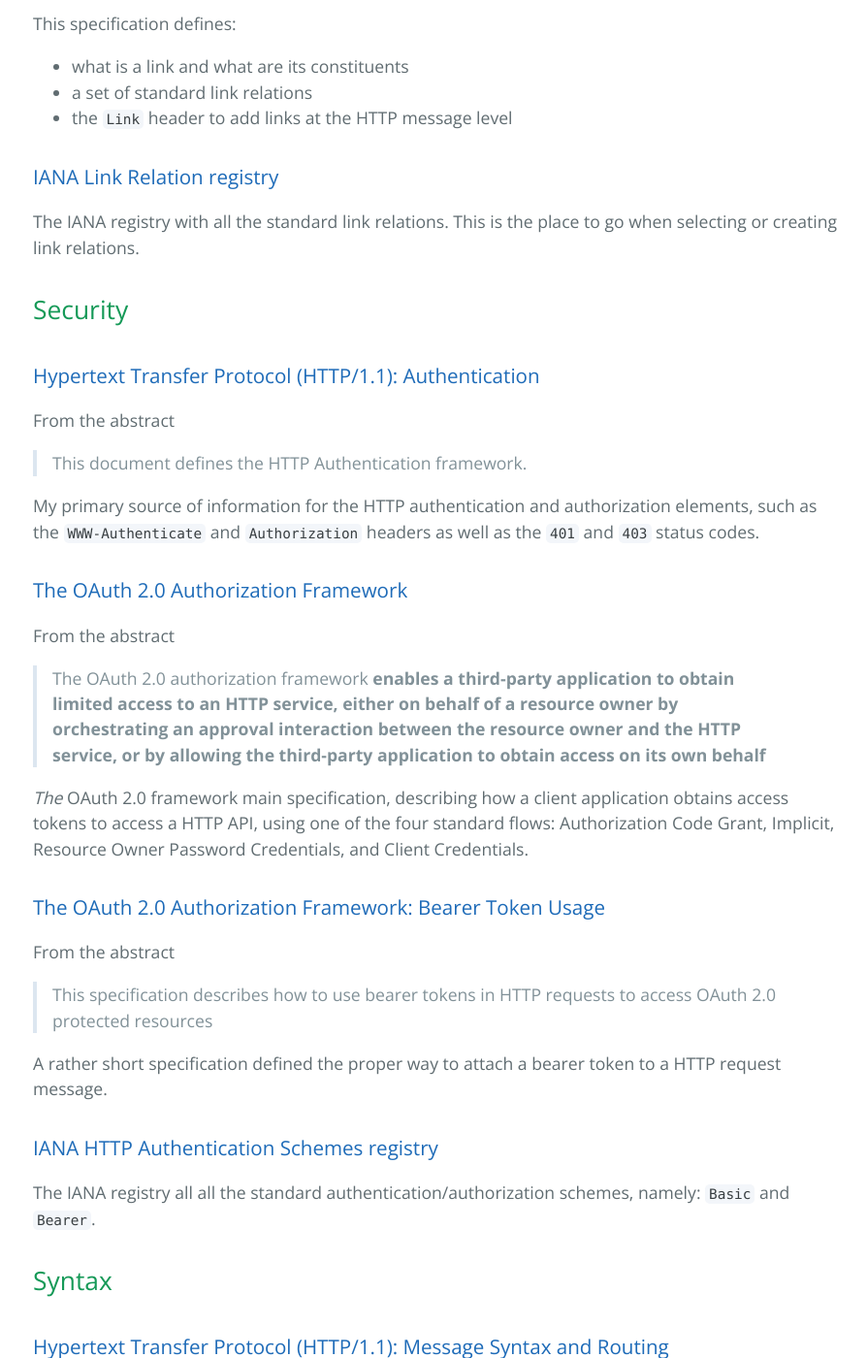
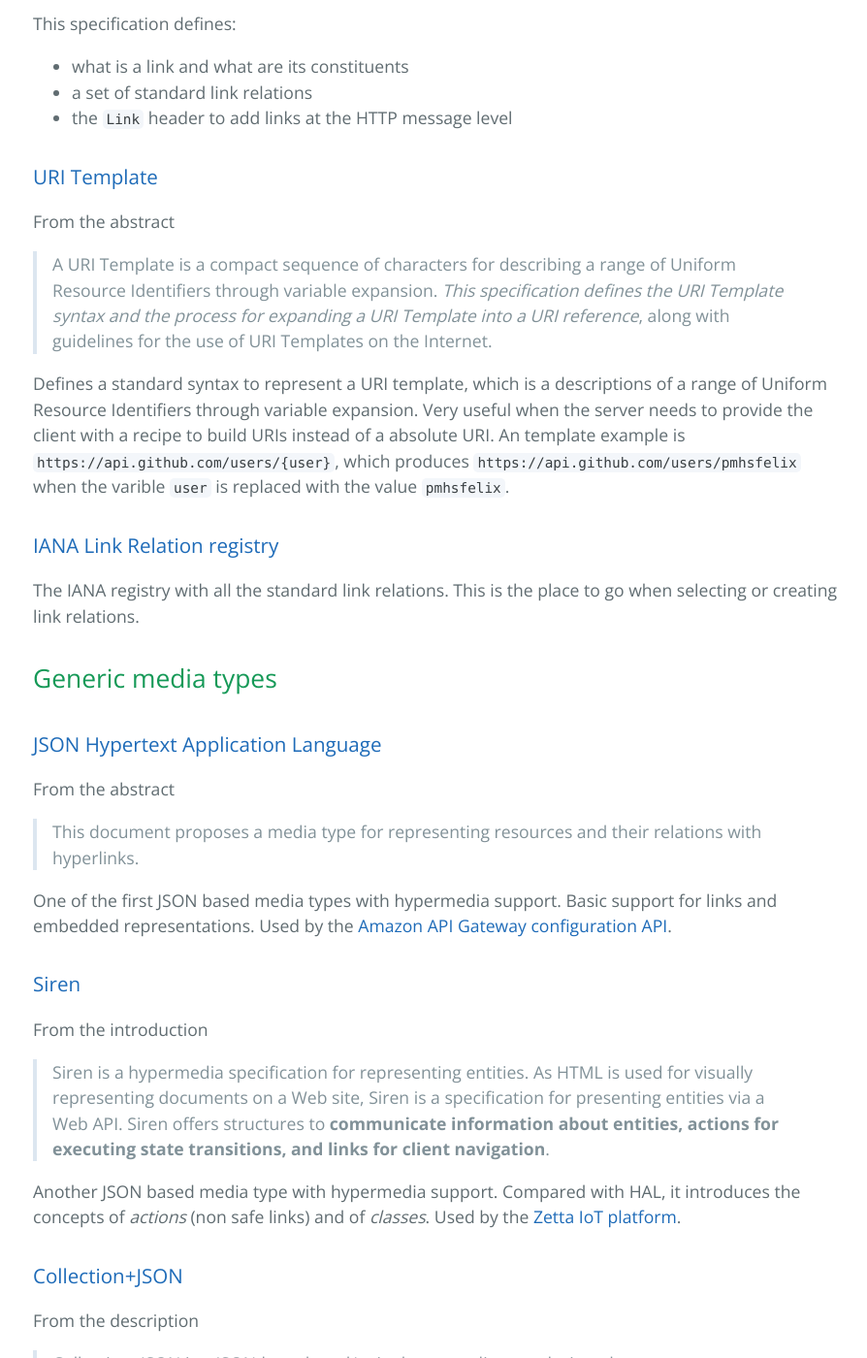
Before and after one commit to pmhsfelix/http-api-specs, a Jekyll site: the page built from index.md, in a window 1280 px wide and 1400 px high, scrolled down 1203 px. Shown: the whole window at 97% size, without its empty margins (190-1084 px from the left). Built offline with Jekyll 4.4.1, drawn with Linux system fonts in a browser that asks for light colours; some of the changed text lies outside the part shown.

Commit message:
adds HAL, Siren, C+J and more

```diff
--- a/_config.yml
+++ b/_config.yml
@@ -2,8 +2,10 @@
 title: HTTP API Specs
 tag_text: HTTP API Specs
 description: HTTP API Specs
-url: "http://127.0.0.1:4000"
+url: "https://pmhsfelix.github.io"
 baseurl: "/http-api-specs"
+author.url: "https://github.com/pmhsfelix"
+author.name: "Pedro Felix"
 
 font-awesome-include: true # make this false if you don't need font-awesome
 
--- a/index.md
+++ b/index.md
@@ -5,7 +5,7 @@
 
 # Introduction
 
-A collection of RFCs and other specifications useful when designing and implementing HTTP APIs.
+A collection of RFCs and other specifications, useful when designing and implementing HTTP APIs.
 
 # Specifications
 
@@ -38,14 +38,61 @@
    headers with the **Link header field**.
 
 This specification defines:
+
 * what is a link and what are its constituents
 * a set of standard link relations
 * the `Link` header to add links at the HTTP message level
+
+### [URI Template](https://tools.ietf.org/html/rfc6570)
+
+From the abstract
+
+> A URI Template is a compact sequence of characters for describing a
+   range of Uniform Resource Identifiers through variable expansion.
+   *This specification defines the URI Template syntax and the process
+   for expanding a URI Template into a URI reference*, along with
+   guidelines for the use of URI Templates on the Internet.
+
+Defines a standard syntax to represent a URI template, which is a descriptions of a range of Uniform Resource Identifiers through variable expansion.
+Very useful when the server needs to provide the client with a recipe to build URIs instead of a absolute URI.
+An template example is `https://api.github.com/users/{user}`, which produces `https://api.github.com/users/pmhsfelix` when the varible `user` is replaced with the value `pmhsfelix`.
 
 ### [IANA Link Relation registry](http://www.iana.org/assignments/link-relations/link-relations.xhtml)
 
 The IANA registry with all the standard link relations.
 This is the place to go when selecting or creating link relations.
+
+## Generic media types
+
+### [JSON Hypertext Application Language](https://tools.ietf.org/html/draft-kelly-json-hal-07)
+
+From the abstract
+
+> This document proposes a media type for representing resources and
+   their relations with hyperlinks.
+
+One of the first JSON based media types with hypermedia support.
+Basic support for links and embedded representations.
+Used by the [Amazon API Gateway configuration API](https://docs.aws.amazon.com/apigateway/api-reference/).
+
+
+### [Siren](https://github.com/kevinswiber/siren)
+
+From the introduction
+
+> Siren is a hypermedia specification for representing entities. As HTML is used for visually representing documents on a Web site, Siren is a specification for presenting entities via a Web API. Siren offers structures to **communicate information about entities, actions for executing state transitions, and links for client navigation**.
+
+Another JSON based media type with hypermedia support.
+Compared with HAL, it introduces the concepts of *actions* (non safe links) and of *classes*.
+Used by the [Zetta IoT platform](http://www.zettajs.org).
+
+### [Collection+JSON](http://amundsen.com/media-types/collection/)
+
+From the description
+
+> Collection+JSON is a JSON-based read/write hypermedia-type designed to support management and querying of simple collections.
+
+A more specialized hypermedia enabled media type, designed specifically to manage collections.
 
 ## Security
 
@@ -67,7 +114,7 @@
    between the resource owner and the HTTP service, or by allowing the
    third-party application to obtain access on its own behalf**
 
-*The* OAuth 2.0 framework main specification, describing how a client application obtains access tokens to access a HTTP API, using one of the four standard flows: Authorization Code Grant, Implicit, Resource Owner Password Credentials, and Client Credentials.
+The OAuth 2.0 framework main specification, describing how a client application obtains access tokens to access a HTTP API, using one of the four standard flows: Authorization Code Grant, Implicit, Resource Owner Password Credentials, and Client Credentials.
 
 ### [The OAuth 2.0 Authorization Framework: Bearer Token Usage](https://tools.ietf.org/html/rfc6750)
 
@@ -76,7 +123,15 @@
 > This specification describes how to use bearer tokens in HTTP
    requests to access OAuth 2.0 protected resources
 
-A rather short specification defined the proper way to attach a bearer token to a HTTP request message.
+A very short specification defining the proper way to attach a bearer token to a HTTP request message.
+
+### [OpenID Connect Core 1.0](http://openid.net/specs/openid-connect-core-1_0.html)
+
+From the abstract
+
+> OpenID Connect 1.0 is a simple identity layer on top of the OAuth 2.0 protocol
+
+OpenID Connect extends the OAuth 2.0 protocol to also handle authentication related tasks.
 
 ### [IANA HTTP Authentication Schemes registry](http://www.iana.org/assignments/http-authschemes/http-authschemes.xhtml)
 
@@ -95,3 +150,14 @@
    concerns for implementations
 
 Useful for understanding syntax aspects, such as header encodings.
+
+### [Uniform Resource Identifier (URI): Generic Syntax](https://tools.ietf.org/html/rfc3986)
+
+From the abstract
+
+> *This specification defines the generic URI syntax* and a process for
+   resolving URI references that might be in relative form, along with
+   guidelines and security considerations for the use of URIs on the
+   Internet.
+
+Useful when handling with URI syntax issues, namely reserved characters and encoding.
```
